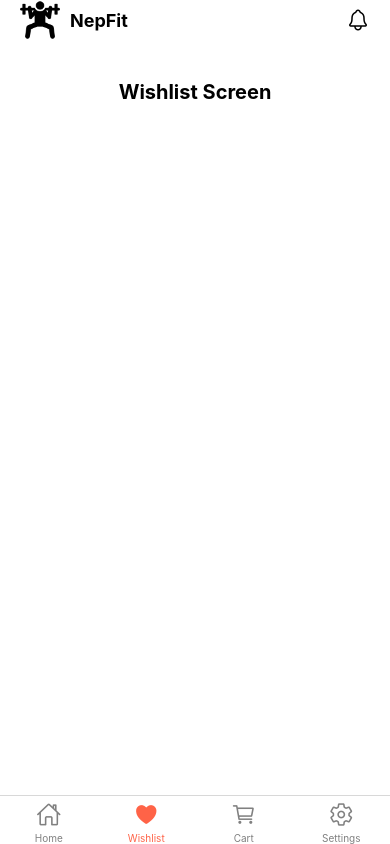
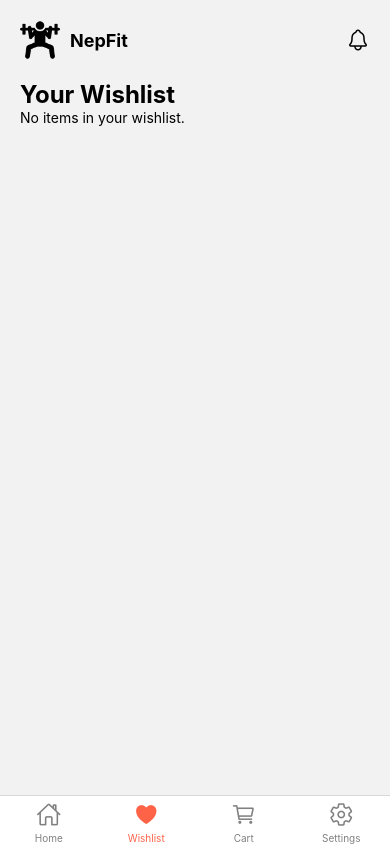
Before and after one commit to Savs2785/capstone-project, a React Native app in the folder NepFit/: screen /Wishlist in a window 390 px wide. Built offline with nearby package versions, Linux system fonts and the light colour scheme; no server answers; the database is empty.

Commit message:
#4 Completed product description page
Closes #4

```diff
--- a/NepFit/App.js
+++ b/NepFit/App.js
@@ -2,16 +2,20 @@ import React from 'react';
 import { SafeAreaView, StyleSheet, StatusBar } from 'react-native';
 import { NavigationContainer } from '@react-navigation/native';
 import BottomTabs from './src/navigation/BottomTabs';
+import WishlistScreen from './src/screens/WishlistScreen';
+import { WishlistProvider } from './src/WishlistContext';
 
 
 const App = () => {
   return (
+    <WishlistProvider>
       <SafeAreaView style={styles.container}>
         <StatusBar barStyle="dark-content" />
         <NavigationContainer>
           <BottomTabs />
         </NavigationContainer>
       </SafeAreaView>
+      </WishlistProvider>
   );
 }
 
--- a/NepFit/src/WishlistContext.js
+++ b/NepFit/src/WishlistContext.js
@@ -1 +1,29 @@
-//     setWishlist((prevWishlist) => prevWishlist.filter((item) => item.productName !== productName));
+// WishlistContext.js
+import React, { createContext, useContext, useState } from 'react';
+
+const WishlistContext = createContext();
+
+export const WishlistProvider = ({ children }) => {
+  const [wishlist, setWishlist] = useState([]);
+
+  const addToWishlist = (item) => {
+    setWishlist((prevWishlist) => {
+      if (!prevWishlist.find((product) => product.productName === item.productName)) {
+        return [...prevWishlist, item];
+      }
+      return prevWishlist;
+    });
+  };
+
+  const removeFromWishlist = (productName) => {
+    setWishlist((prevWishlist) => prevWishlist.filter((item) => item.productName !== productName));
+  };
+
+  return (
+    <WishlistContext.Provider value={{ wishlist, addToWishlist, removeFromWishlist }}>
+      {children}
+    </WishlistContext.Provider>
+  );
+};
+
+export const useWishlist = () => useContext(WishlistContext);
--- a/NepFit/src/screens/HomeScreen.js
+++ b/NepFit/src/screens/HomeScreen.js
@@ -6,7 +6,7 @@ import globalStyles from '../styles/globalStyles';
 import Icon from 'react-native-vector-icons/MaterialIcons';
 import { db } from '../firebase';
 import { collection, getDocs } from 'firebase/firestore';
-
+import { useWishlist } from '../WishlistContext';
 
 const images = [
   require('../../assets/sale1.jpg'),
@@ -19,17 +19,19 @@ const HomeScreen = () => {
   const [searchQuery, setSearchQuery] = useState('');
   const [currentImageIndex, setCurrentImageIndex] = useState(0);
   const [products, setProducts] = useState([]);
-  const [categories, setCategories] = useState(['All']);
+  const [categories, setCategories] = useState(['All']); // Initialize with 'All'
   const [selectedCategory, setSelectedCategory] = useState('All');
   const [modalVisible, setModalVisible] = useState(false); // Modal visibility state
   const navigation = useNavigation();
+  const { addToWishlist } = useWishlist();
+
 
   const handleSearchChange = (text) => {
     setSearchQuery(text);
     console.log('Search Query:', text);
   };
 
-  // Rotating image effect
+
   useEffect(() => {
     const interval = setInterval(() => {
       setCurrentImageIndex(prevIndex => (prevIndex + 1) % images.length);
@@ -91,12 +93,18 @@ const HomeScreen = () => {
       <Text style={styles.productTitle}>{item.productName}</Text>
       <Text style={styles.productPrice}>Price: ${item.price}</Text>
       <Text style={styles.productStock}>In Stock: {item.noOfStock}</Text>
+      <TouchableOpacity
+        style={styles.wishlistButton}
+        onPress={() => addToWishlist(item)}
+      >
+        <Text style={styles.wishlistButtonText}>Add to Wishlist</Text>
+      </TouchableOpacity>
     </TouchableOpacity>
   );
 
   const handleCategorySelection = (category) => {
     setSelectedCategory(category);
-    setModalVisible(false); // Close modal after selection
+    setModalVisible(false);
   };
 
   const resetCategorySelection = () => {
--- a/NepFit/src/screens/ProductDetailScreen.js
+++ b/NepFit/src/screens/ProductDetailScreen.js
@@ -1,20 +1,34 @@
 import React, { useState, useEffect } from 'react';
 import { View, Text, StyleSheet, Image, TouchableOpacity } from 'react-native';
 
+
 const ProductDetailScreen = ({ route }) => {
   const { product } = route.params;
+
   const [isInCart, setIsInCart] = useState(false);
 
 
-
   const handleAddToCart = () => {
-
+    if (isInCart) {
+      alert(`${product.productName} removed from cart!`);
+    } else {
+      alert(`${product.productName} added to cart!`);
+    }
   };
 
   return (
     <View style={styles.container}>
       <Image source={{ uri: product.imageUrl }} style={styles.image} />
+       <Text style={styles.title}>{product.productName}</Text>
+       <Text style={styles.description}>{product.description}</Text>
+      <Text style={styles.price}>Price: ${product.price}</Text>
 
+
+       {isInCart && (
+        <Text style={styles.quantityInCart}>
+          In Cart: {quantityInCart} {quantityInCart > 1 }
+        </Text>
+      )}
 
 
       <TouchableOpacity style={styles.button} onPress={handleAddToCart}>
@@ -40,7 +54,25 @@ const styles = StyleSheet.create({
     borderRadius: 10,
     marginBottom: 10,
   },
-
+  title: {
+    fontSize: 24,
+    fontWeight: 'bold',
+    marginVertical: 5,
+  },
+  description: {
+    fontSize: 16,
+    marginVertical: 5,
+  },
+  price: {
+    fontSize: 20,
+    color: 'green',
+    marginVertical: 5,
+  },
+  quantityInCart: {
+    fontSize: 16,
+    marginVertical: 5,
+    color: 'blue',
+  },
   button: {
     backgroundColor: '#28a745',
     padding: 10,
--- a/NepFit/src/screens/WishlistScreen.js
+++ b/NepFit/src/screens/WishlistScreen.js
@@ -1,23 +1,87 @@
 import React from 'react';
-import { View, Text, StyleSheet } from 'react-native';
+import { View, Text, FlatList, StyleSheet, Image, TouchableOpacity } from 'react-native';
+import { useWishlist } from '../WishlistContext'; // Import the custom hook
 import Header from '../components/Header';
-import globalStyles from '../styles/globalStyles';
 
 const WishlistScreen = () => {
+  const { wishlist, removeFromWishlist } = useWishlist(); // Access the wishlist and remove function from context
+
+  const renderWishlistItem = ({ item }) => (
+    <View style={styles.wishlistItem}>
+
+      {item.imageUrl ? (
+        <Image source={{ uri: item.imageUrl }} style={styles.productImage} />
+      ) : (
+        <Text>No image available</Text>
+      )}
+      <Text style={styles.productName}>{item.productName}</Text>
+      <Text style={styles.productDescription}>{item.description}</Text>
+      <Text style={styles.productPrice}>${item.price}</Text>
+      <TouchableOpacity onPress={() => removeFromWishlist(item.productName)} style={styles.removeButton}>
+        <Text style={styles.removeButtonText}>Remove</Text>
+      </TouchableOpacity>
+    </View>
+  );
+
   return (
-    <View style={globalStyles.container}>
+    <View style={styles.container}>
       <Header />
-      <Text style={styles.screenText}>Wishlist Screen</Text>
+      <Text style={styles.title}>Your Wishlist</Text>
+      {wishlist.length > 0 ? (
+        <FlatList
+          data={wishlist}
+          renderItem={renderWishlistItem}
+          keyExtractor={(item) => item.productName}
+        />
+      ) : (
+        <Text>No items in your wishlist.</Text>
+      )}
     </View>
   );
 };
 
 const styles = StyleSheet.create({
-  screenText: {
-    fontSize: 20,
+  container: {
+    flex: 1,
+    padding: 20,
+  },
+  title: {
+    fontSize: 24,
     fontWeight: 'bold',
+  },
+  wishlistItem: {
+    marginVertical: 10,
+    padding: 10,
+    borderWidth: 1,
+    borderColor: '#ccc',
+  },
+  productImage: {
+    width: '100%',
+    height: 100,
+    marginBottom: 10,
+  },
+  productName: {
+    fontSize: 16,
+    fontWeight: 'bold',
+  },
+  productDescription: {
+    marginVertical: 5,
+    fontSize: 12,
+    color: '#555',
+  },
+  productPrice: {
+    fontSize: 14,
+    color: '#000',
+  },
+  removeButton: {
+    backgroundColor: '#ff4d4d',
+    padding: 5,
+    borderRadius: 5,
+    marginTop: 10,
+  },
+  removeButtonText: {
+    color: '#fff',
     textAlign: 'center',
-    marginTop: 20,
   },
 });
 
```
